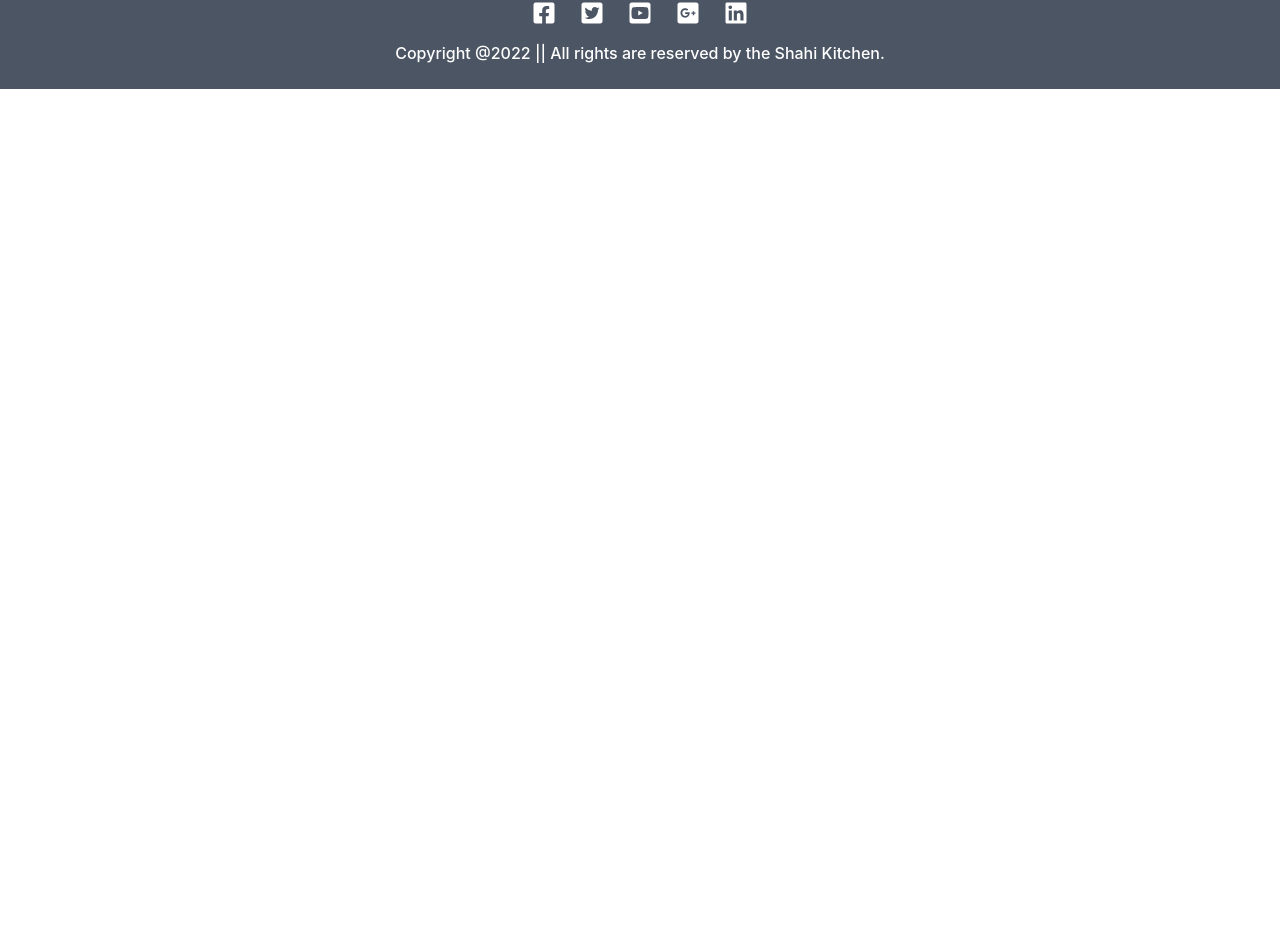
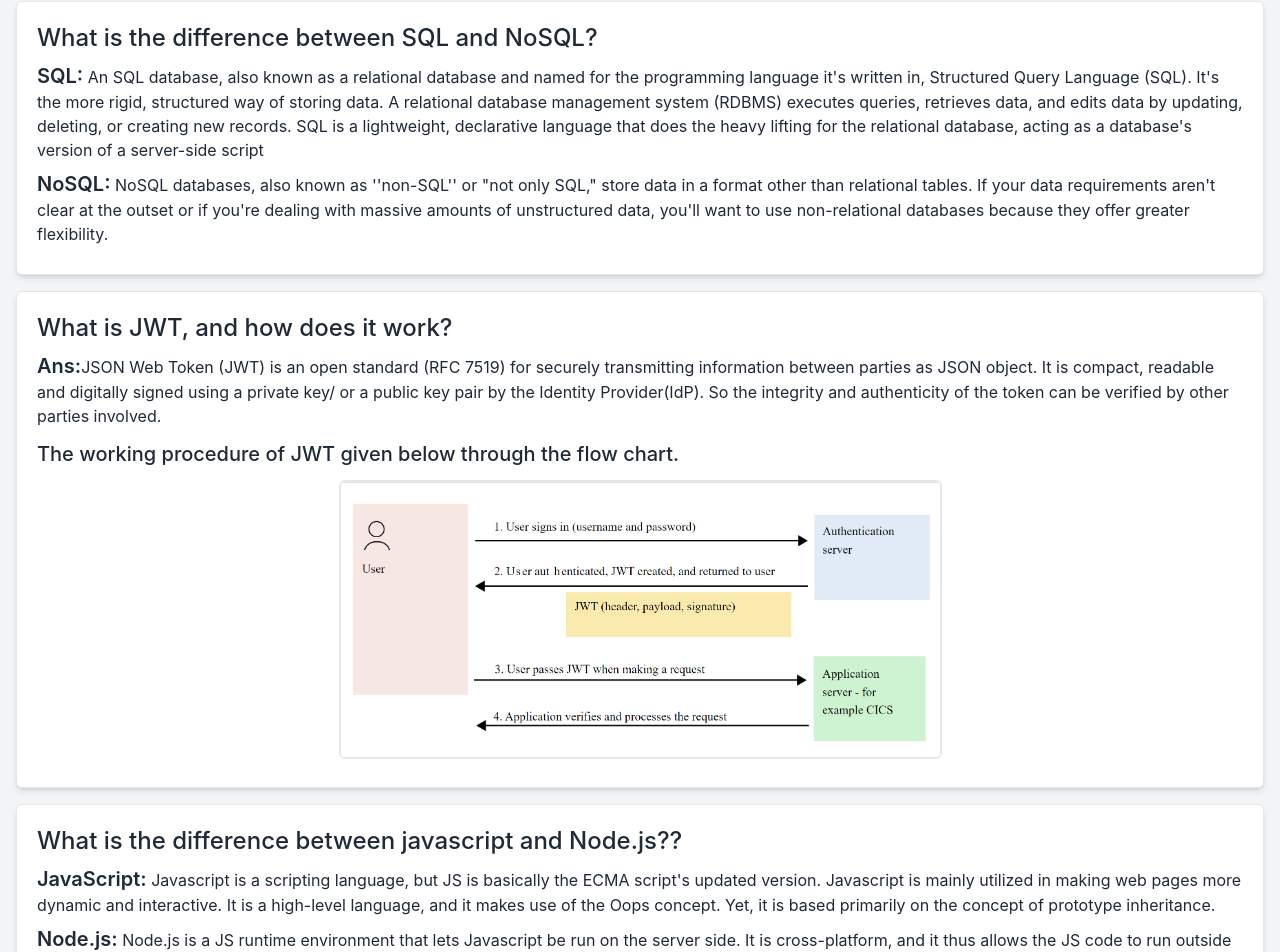
Before and after one commit to zakiralhasan/shahi-kitchen-client, a React (Create React App) app: page /blog in a window 1280 px wide. Shown: the part 111-1063 px from the top of the page. Before the commit the page ends 800 px from the top, so only its background shows below. Built offline with nearby package versions, Linux system fonts and the light colour scheme; no server answers.

Commit message:
blog section work done

```diff
--- a/src/Pages/Blog/Blog.js
+++ b/src/Pages/Blog/Blog.js
@@ -1,9 +1,116 @@
 import React from "react";
+import jwtImg from "../../images/JWT.png";
+import nodeJsImg from "../../images/nodejs-architecture.png";
 
 const Blog = () => {
   return (
-    <div>
-      <h1>blog</h1>
+    <div className="bg-gray-100">
+      <div className="py-8">
+        <div className="m-4 p-5 text-left border bg-white shadow-md rounded-md">
+          <h1 className="text-2xl font-medium">
+            What is the difference between SQL and NoSQL?
+          </h1>
+          <div className="my-2">
+            <p>
+              <span className="text-xl font-semibold">SQL:</span> An SQL
+              database, also known as a relational database and named for the
+              programming language it's written in, Structured Query Language
+              (SQL). It's the more rigid, structured way of storing data. A
+              relational database management system (RDBMS) executes queries,
+              retrieves data, and edits data by updating, deleting, or creating
+              new records. SQL is a lightweight, declarative language that does
+              the heavy lifting for the relational database, acting as a
+              database's version of a server-side script
+            </p>
+          </div>
+          <div className="my-2">
+            <p>
+              <span className="text-xl font-semibold">NoSQL:</span> NoSQL
+              databases, also known as ''non-SQL'' or "not only SQL," store data
+              in a format other than relational tables. If your data
+              requirements aren't clear at the outset or if you're dealing with
+              massive amounts of unstructured data, you'll want to use
+              non-relational databases because they offer greater flexibility.
+            </p>
+          </div>
+        </div>
+        <div className="m-4 p-5 text-left border bg-white shadow-md rounded-md">
+          <h1 className="text-2xl font-medium">
+            What is JWT, and how does it work?
+          </h1>
+          <div className="my-2">
+            <p>
+              <span className="text-xl font-semibold">Ans:</span>
+              JSON Web Token (JWT) is an open standard (RFC 7519) for securely
+              transmitting information between parties as JSON object. It is
+              compact, readable and digitally signed using a private key/ or a
+              public key pair by the Identity Provider(IdP). So the integrity
+              and authenticity of the token can be verified by other parties
+              involved.
+            </p>
+            <div className="mt-3">
+              <h1 className="my-2 mb-3 sm:text-xl font-medium">
+                The working procedure of JWT given below through the flow chart.
+              </h1>
+              <img
+                className=" sm:w-1/2 sm:mx-auto  border-2 rounded-md"
+                src={jwtImg}
+                alt=""
+              />
+            </div>
+          </div>
+        </div>
+        <div className="m-4 p-5 text-left border bg-white shadow-md rounded-md">
+          <h1 className="text-2xl font-medium">
+            What is the difference between javascript and Node.js??
+          </h1>
+          <div className="my-2">
+            <p>
+              <span className="text-xl font-semibold">JavaScript:</span>{" "}
+              Javascript is a scripting language, but JS is basically the ECMA
+              script's updated version. Javascript is mainly utilized in making
+              web pages more dynamic and interactive. It is a high-level
+              language, and it makes use of the Oops concept. Yet, it is based
+              primarily on the concept of prototype inheritance.
+            </p>
+          </div>
+          <div className="my-2">
+            <p>
+              <span className="text-xl font-semibold">Node.js:</span> Node.js is
+              a JS runtime environment that lets Javascript be run on the server
+              side. It is cross-platform, and it thus allows the JS code to run
+              outside any browser easily. There are various modules in NodeJS,
+              and it is mainly utilized in the process of web development.
+            </p>
+          </div>
+        </div>
+        <div className="m-4 p-5 text-left border bg-white shadow-md rounded-md">
+          <h1 className="text-2xl font-medium">
+            How does Node JS handle multiple requests at the same time?
+          </h1>
+          <div className="my-2">
+            <p>
+              <span className="text-xl font-semibold">Ans:</span> Node.js is an
+              open-source, cross-platform JavaScript runtime environment and
+              library for running web applications outside the client's browser.
+              Node.js handle multiple requests at the same time with the help of
+              Event-Loop. I have explained this with the help of the below
+              flowchart.
+            </p>
+            <div className="mt-3">
+              <h1 className="my-2 mb-3 sm:text-xl font-medium">
+                The working procedure of Node.js given below through the flow
+                chart.
+              </h1>
+              <img
+                className=" sm:w-1/2 sm:mx-auto  border-2 rounded-md"
+                src={nodeJsImg}
+                alt=""
+              />
+            </div>
+          </div>
+        </div>
+      </div>
     </div>
   );
 };
```
Also changed, not shown: src/images/JWT.png (added), src/images/nodejs-architecture.png (added).
